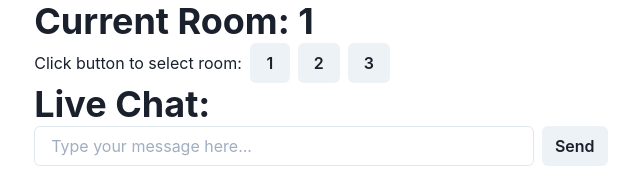
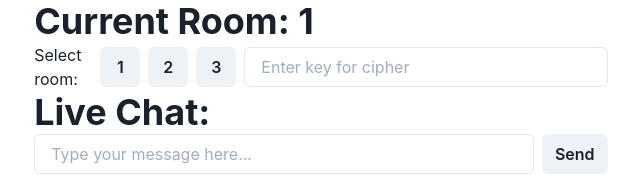
Before and after one commit to OkkarMin/encrypted-file-share-applied-cryptography, a Next.js app in the folder nextjs-client/: page /chat in a window 1280 px wide. Shown: the top 175 px of the page, without its empty margins (319-959 px from the left). Built offline with nearby package versions, Linux system fonts and the light colour scheme; no server answers.

Commit message:
feat: :sparkles: Allow key input in chat page

```diff
--- a/nextjs-client/src/hooks/useSocket.ts
+++ b/nextjs-client/src/hooks/useSocket.ts
@@ -2,6 +2,9 @@ import io, { Socket } from "socket.io-client";
 import { encrypt, decrypt } from "../utils/cryptography";
 
 let socket: Socket;
+let key: string = "defaultKey";
+
+export const setKey = (newKey: string) => (key = newKey);
 
 export const initiateSocket = (room: string) => {
   socket = io("http://localhost:2000");
@@ -19,17 +22,17 @@ export const disconnectSocket = () => {
 export const subscribeToChat = (cb: Function) => {
   if (!socket) return true;
 
-  socket.on("chat", (message: string) => {
+  socket.on("chat", (cipherText: string) => {
     console.log("Websocket event received!");
 
-    const plainText = decrypt(message, "hardCodedKey");
-    return cb(null, plainText); // cb(error, message)
+    const plainText = decrypt(cipherText, key);
+    return plainText ? cb(null, plainText) : cb(null, cipherText); // cb(error, message)
   });
 };
 
 export const sendMessage = (room: string, message: string) => {
   if (!socket) return true;
 
-  const cipherText = encrypt(message, "hardCodedKey");
+  const cipherText = encrypt(message, key);
   socket.emit("chat", { message: cipherText, room });
 };
--- a/nextjs-client/src/pages/chat.tsx
+++ b/nextjs-client/src/pages/chat.tsx
@@ -4,6 +4,7 @@ import {
   disconnectSocket,
   subscribeToChat,
   sendMessage,
+  setKey,
 } from "../hooks/useSocket";
 
 import {
@@ -20,6 +21,7 @@ const Chat = () => {
   const rooms = ["1", "2", "3"];
   const [room, setRoom] = useState(rooms[0]);
   const [message, setMessage] = useState("");
+  const [cipherKey, setCipherKey] = useState("");
   const [chat, setChat] = useState([]);
 
   useEffect(() => {
@@ -35,6 +37,10 @@ const Chat = () => {
     };
   }, [room]);
 
+  useEffect(() => {
+    setKey(cipherKey);
+  }, [cipherKey]);
+
   const handleSendMessage = () => {
     sendMessage(room, message);
     setMessage("");
@@ -45,12 +51,19 @@ const Chat = () => {
       <Heading>Current Room: {room}</Heading>
 
       <HStack>
-        <Text>Click button to select room:</Text>
+        <Text>Select room:</Text>
         {rooms.map((r, i) => (
           <Button onClick={() => setRoom(r)} key={i}>
             {r}
           </Button>
         ))}
+        <Input
+          type="text"
+          name="key"
+          value={cipherKey}
+          placeholder="Enter key for cipher"
+          onChange={(e) => setCipherKey(e.target.value)}
+        />
       </HStack>
 
       <Heading>Live Chat:</Heading>
```
